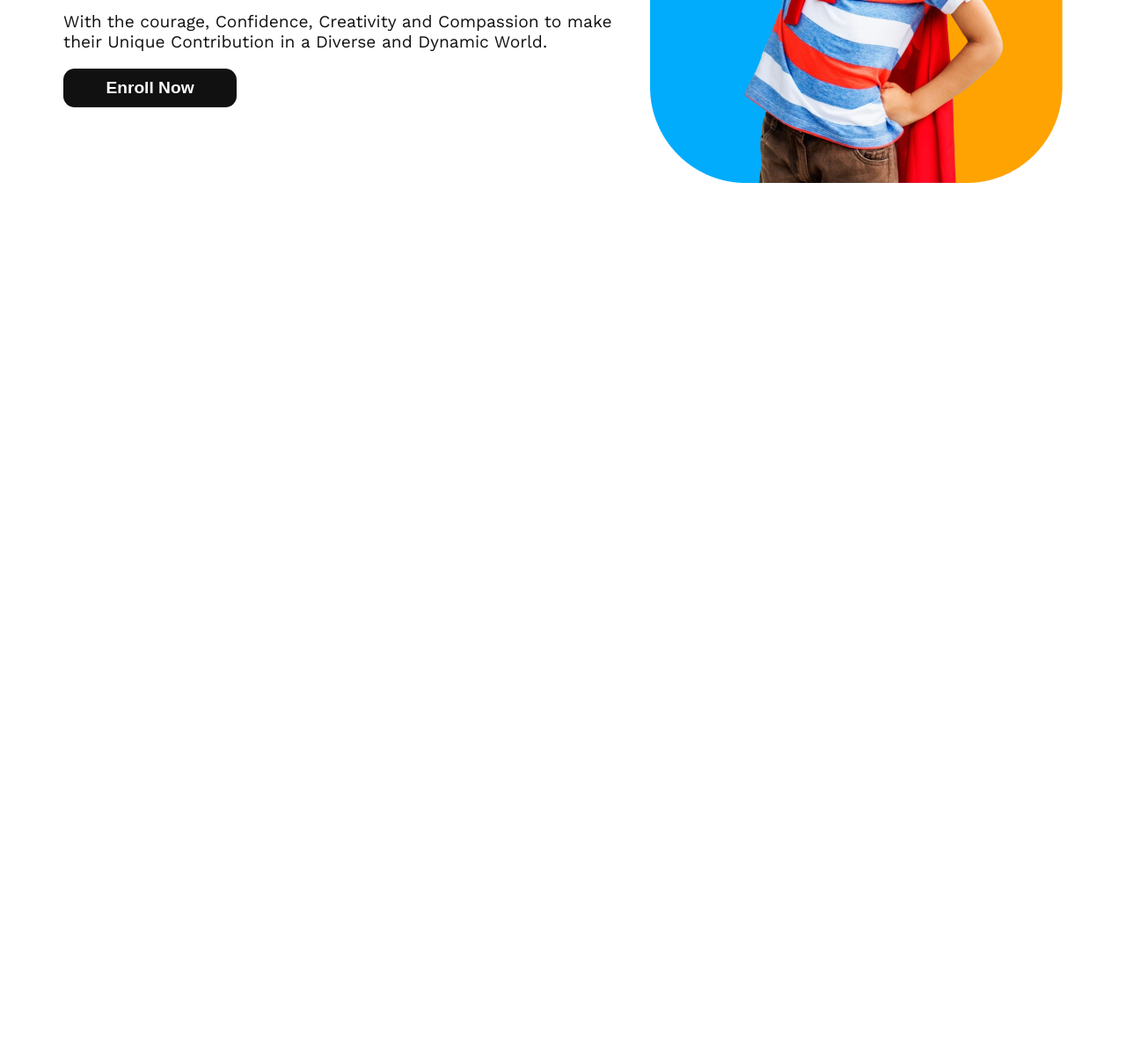
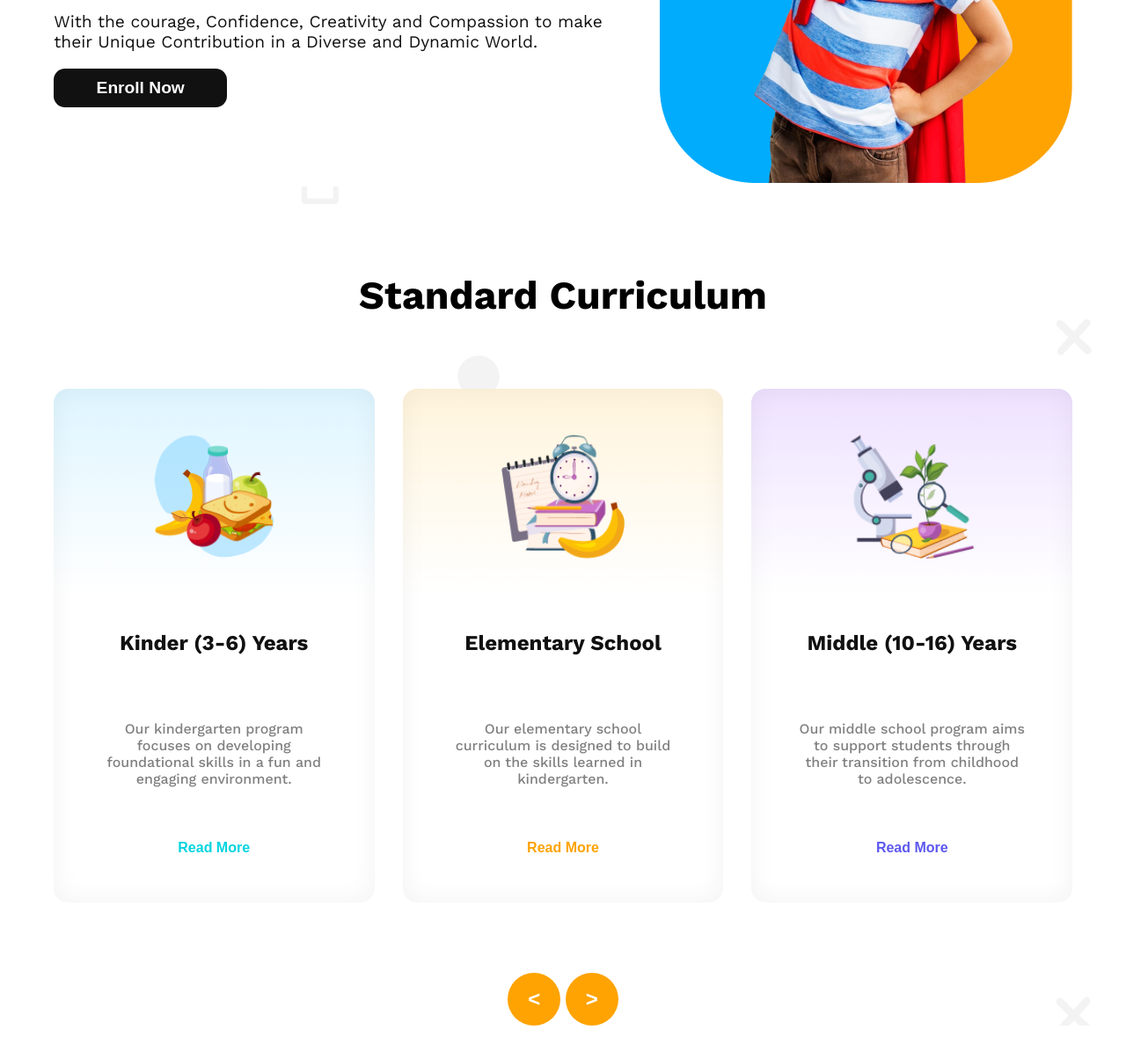
Before and after one commit to NT3RN/Kids-School, a plain HTML site: page index.html in a window 1280 px wide. Shown: the part 500-1704 px from the top of the page at 88% size. Before the commit the page ends 800 px from the top, so only its background shows below. Drawn offline with nearby package versions, Linux system fonts and the light colour scheme.

Commit message:
curriculam part responsive

```diff
--- a/index.html
+++ b/index.html
@@ -36,14 +36,47 @@
     <main>
         <section class="hero d_flex">
             <div class="hero-text">
-                <h1 class="heroH1"><span class="color-1">Empowering</span><br><span class="t1">students from small<br>age</span> <span class="color-2">towards vision</span></h1>
-                <p class="heroP">With the courage, Confidence, Creativity and Compassion to make <br>their Unique Contribution in a Diverse and Dynamic World.</p>
+                <h1 class="heroH1"><span class="color-1">Empowering</span><br><span class="t1">students from
+                        small<br>age</span> <span class="color-2">towards vision</span></h1>
+                <p class="heroP">With the courage, Confidence, Creativity and Compassion to make <br>their Unique
+                    Contribution in a Diverse and Dynamic World.</p>
                 <button class="btn2">Enroll Now</button>
             </div>
             <div class="hero-img">
                 <img src="assets/hero-kids.png">
             </div>
         </section>
+
+
+        <section class="curriculum d_flex">
+            <h2>Standard Curriculum</h2>
+            <div class="curriculum-grid d_flex">
+                <div class="curriculum-item d_flex bg1">
+                    <img src="assets/kinder.png">
+                    <h3 class="t1">Kinder (3-6) Years</h3>
+                    <p class="t2">Our kindergarten program focuses on developing foundational skills in a fun and engaging
+                        environment.</p>
+                    <button class="pointer color-3">Read More</button>
+                </div>
+                <div class="curriculum-item d_flex bg2">
+                    <img src="assets/elementary.png">
+                    <h3 class="t1">Elementary School</h3>
+                    <p class="t2">Our elementary school curriculum is designed to build on the skills learned in kindergarten.</p>
+                    <button class="pointer color-1">Read More</button>
+                </div>
+                <div class="curriculum-item d_flex bg3">
+                    <img src="assets/middle.png">
+                    <h3 class="t1">Middle (10-16) Years</h3>
+                    <p class="t2">Our middle school program aims to support students through their transition from childhood to
+                        adolescence.</p>
+                    <button class="pointer color-4">Read More</button>
+                </div>
+            </div>
+            <div >
+                    <button class="btnCir pointer"> < </button>
+                    <button class="btnCir pointer"> > </button>
+                </div>
+        </section>
     </main>
 </body>
 
--- a/styles/styles.css
+++ b/styles/styles.css
@@ -8,6 +8,28 @@
 }
 
 /* shared style */
+
+/* background color */
+.bg1 {
+    background: linear-gradient(180deg, #DEF5FF 0%, rgba(255, 255, 255, 0.00) 40%), #FFF;
+
+    box-shadow: 0px 0px 28.296px 0.943px rgba(0, 0, 0, 0.05) inset;
+    border-radius: 1rem;
+}
+
+.bg2 {
+    background: linear-gradient(180deg, #FFF4DC 0%, rgba(255, 255, 255, 0.00) 40%), #FFF;
+
+    box-shadow: 0px 0px 28.296px 0.943px rgba(0, 0, 0, 0.05) inset;
+    border-radius: 1rem;
+}
+
+.bg3 {
+    background: linear-gradient(180deg, #EEE1FF 0%, rgba(255, 255, 255, 0.00) 40%), #FFF;
+
+    box-shadow: 0px 0px 28.296px 0.943px rgba(0, 0, 0, 0.05) inset;
+    border-radius: 1rem;
+}
 
 /* color */
 
@@ -34,9 +56,13 @@
 
 .t2 {
     color: rgba(128, 128, 128, 1);
+    font-weight: 500;
+    font-size: 1rem;
 }
 
-
+.pointer {
+    cursor: pointer;
+}
 
 .d_flex {
     display: flex;
@@ -57,6 +83,7 @@ main {
     font-size: 1.2rem;
     font-weight: 700;
     border: none;
+    cursor: pointer;
 }
 
 /* navigation bar */
@@ -112,6 +139,7 @@ main {
     font-weight: 600;
     line-height: 1.8rem;
     border: none;
+    cursor: pointer;
 }
 
 hr {
@@ -123,8 +151,11 @@ hr {
 
 .hero {
     background-color: rgba(255, 255, 255, 1);
-    justify-content: space-evenly;
+    justify-content: space-around;
     align-items: center;
+    margin: 0;
+    width: 100%;
+    box-sizing: border-box;
 }
 
 
@@ -138,6 +169,83 @@ hr {
 h1 {
     font-size: 3.5rem;
     font-weight: 700;
+}
+
+/* standard curriculam */
+.curriculum {
+    /* width: 90rem; */
+    flex-direction: column;
+    justify-content: center;
+    align-items: center;
+    text-align: center;
+    margin-top: 3.75rem;
+    margin-bottom: 3.75rem;
+}
+
+.curriculum>h2 {
+    justify-content: center;
+    flex-direction: column;
+    margin-bottom: 0;
+    color: #000;
+    text-align: center;
+    font-size: 2.8rem;
+    font-weight: 700;
+}
+
+.curriculum-grid {
+    justify-content: space-around;
+    align-items: center;
+    padding: 0 2rem;
+    width: 100%;
+    box-sizing: border-box;
+    margin: 5rem 0;
+    gap: 2rem;
+}
+
+
+.curriculum-item {
+    flex-direction: column;
+    justify-content: space-between;
+    align-items: center;
+    width: 23rem;
+    height: 30rem;
+    text-align: center;
+    padding: 3.25rem;
+}
+
+.curriculum-item>img {
+    height: 8.8rem;
+    width: 8.8rem;
+    margin-bottom: 0;
+}
+
+.curriculum-item>h3 {
+    font-size: 1.5rem;
+    font-style: normal;
+    font-weight: 700;
+    margin-bottom: 0;
+}
+
+.curriculum-item>p {
+    margin-bottom: 0rem;
+}
+.curriculum-item>button {
+    border: none;
+    background-color: transparent;
+    font-size: 1rem;
+    font-weight: 700;
+}
+.btnCir{
+    height: 3.75rem;
+    width: 3.75rem;
+    padding: 1rem 0 1.1rem 0;
+    text-align: center;
+    border-radius: 2rem;
+    border: none;
+    font-size: 1.5rem;
+    font-weight: 900;
+    color: #FFF;
+    background-color: rgba(254, 163, 1, 1);
 }
 
 @media screen and (max-width:36rem) {
@@ -177,6 +285,7 @@ h1 {
 
     menu {
         background-image: none;
+        background-color: #FFF;
     }
 
     .hero {
@@ -191,7 +300,6 @@ h1 {
         justify-content: center;
         align-items: center;
         gap: 1rem;
-        padding: 1.2rem;
         text-align: center;
         width: 100%;
         height: auto;
@@ -200,4 +308,15 @@ h1 {
     .heroH1 {
         margin-bottom: 0rem;
     }
+
+    /* standard curriculam */
+    .curriculum-grid{
+        flex-direction: column;
+        gap: 1rem;
+    }
+
+    .btnCir{
+        display: none;
+    }
+
 }
```
